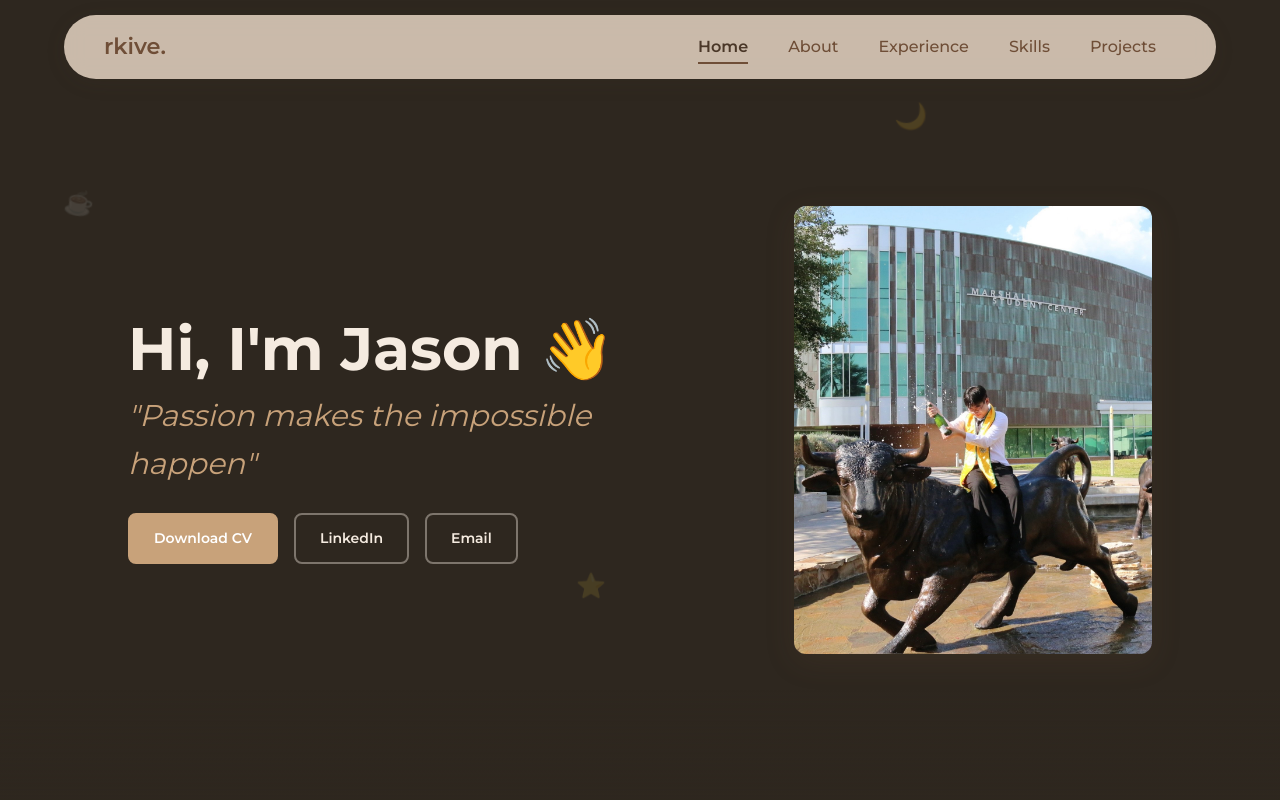
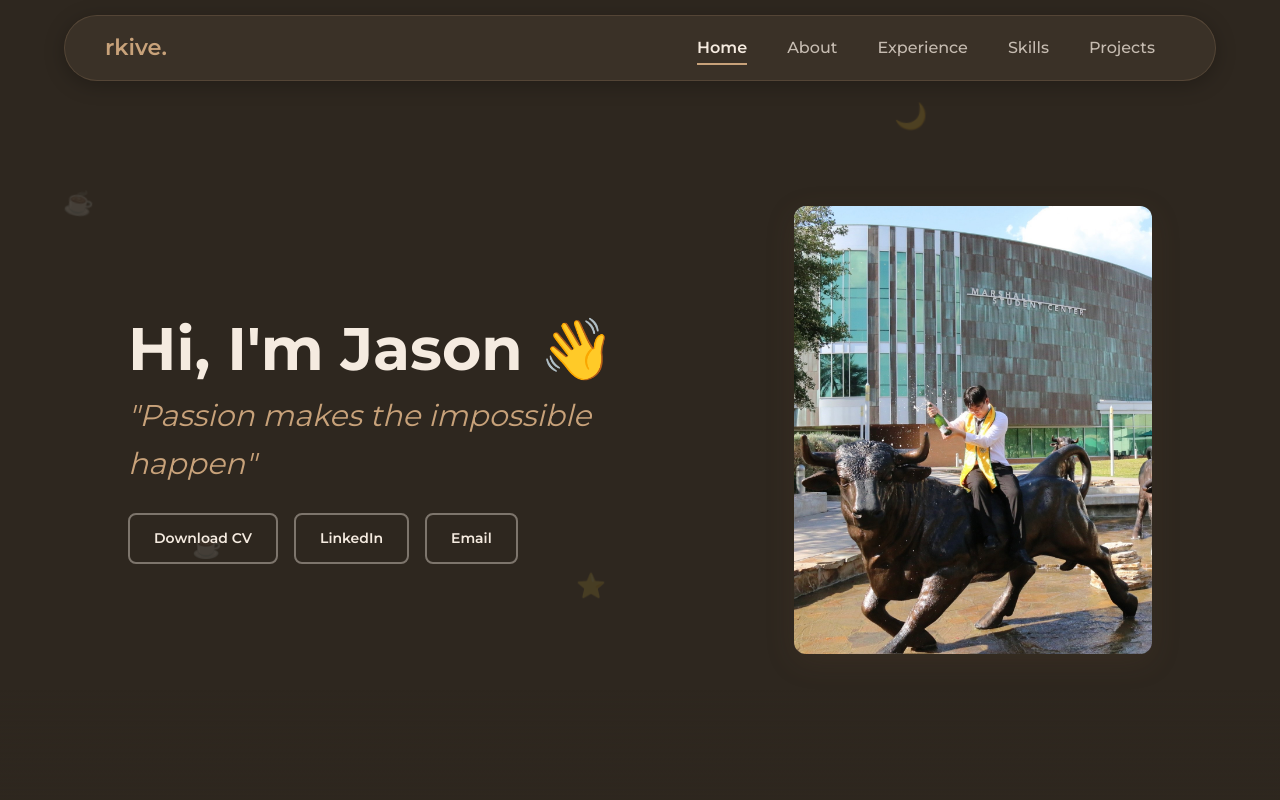
Before and after one commit to jaguan2/personal-portfolio, a React (Vite) app: page / in a window 1280 px wide. Shown: the top 800 px of the page. Built offline with nearby package versions, Linux system fonts and the light colour scheme.

Commit message:
update nav bar color

```diff
--- a/src/components/Header.jsx
+++ b/src/components/Header.jsx
@@ -18,7 +18,7 @@ function Header() {
             <h1>Hi, I'm Jason 👋</h1>
             <p>"Passion makes the impossible happen"</p>
             <div className="home-button">
-              <a href={resumePdf} className="button button-primary" download="Jason_Guan_Resume.pdf">
+              <a href={resumePdf} className="button button-secondary" download="Jason_Guan_Resume.pdf">
                 Download CV
               </a>
               <a href="https://www.linkedin.com/in/jaguan/" className="button button-secondary" target="_blank" rel="noopener noreferrer">
--- a/src/components/Navbar.css
+++ b/src/components/Navbar.css
@@ -8,12 +8,13 @@
 }
 
 nav {
-  background: rgba(230, 213, 195, 0.85);
+  background: #3A3127;
   backdrop-filter: blur(10px);
   -webkit-backdrop-filter: blur(10px);
   padding: 14px 40px;
   border-radius: 50px;
-  box-shadow: 0 4px 20px rgba(74, 55, 40, 0.12);
+  border: 1px solid rgba(200, 162, 122, 0.18);
+  box-shadow: 0 4px 20px rgba(0, 0, 0, 0.25);
   max-width: 1200px;
   margin: 0 auto;
   display: flex;
@@ -22,15 +23,15 @@ nav {
 }
 
 .logo {
-  color: #6f4e37;
+  color: #C8A27A;
   font-size: 1.4rem;
   font-weight: 600;
   text-decoration: none;
-  transition: opacity 0.3s ease;
+  transition: color 0.3s ease;
 }
 
 .logo:hover {
-  opacity: 0.7;
+  color: #f5ebe0;
 }
 
 nav ul {
@@ -45,20 +46,20 @@ nav ul li {
 }
 
 nav ul li a {
-  color: #6f4e37;
+  color: rgba(245, 235, 224, 0.75);
   text-decoration: none;
   font-size: 16px;
   font-weight: 500;
   position: relative;
   padding: 8px 0;
-  transition: opacity 0.3s ease;
+  transition: color 0.3s ease;
 }
 
 nav ul li a::after {
   content: '';
   width: 0%;
   height: 2px;
-  background: #c8a27a;
+  background: #C8A27A;
   position: absolute;
   left: 0;
   bottom: 0;
@@ -66,7 +67,7 @@ nav ul li a::after {
 }
 
 nav ul li a:hover {
-  opacity: 0.8;
+  color: rgba(245, 235, 224, 0.95);
 }
 
 nav ul li a:hover::after {
@@ -74,13 +75,13 @@ nav ul li a:hover::after {
 }
 
 nav ul li a.active {
-  color: #4a3728;
+  color: #f5ebe0;
   font-weight: 600;
 }
 
 nav ul li a.active::after {
   width: 100%;
-  background: #6f4e37;
+  background: #C8A27A;
 }
 
 @media (max-width: 768px) {
```
